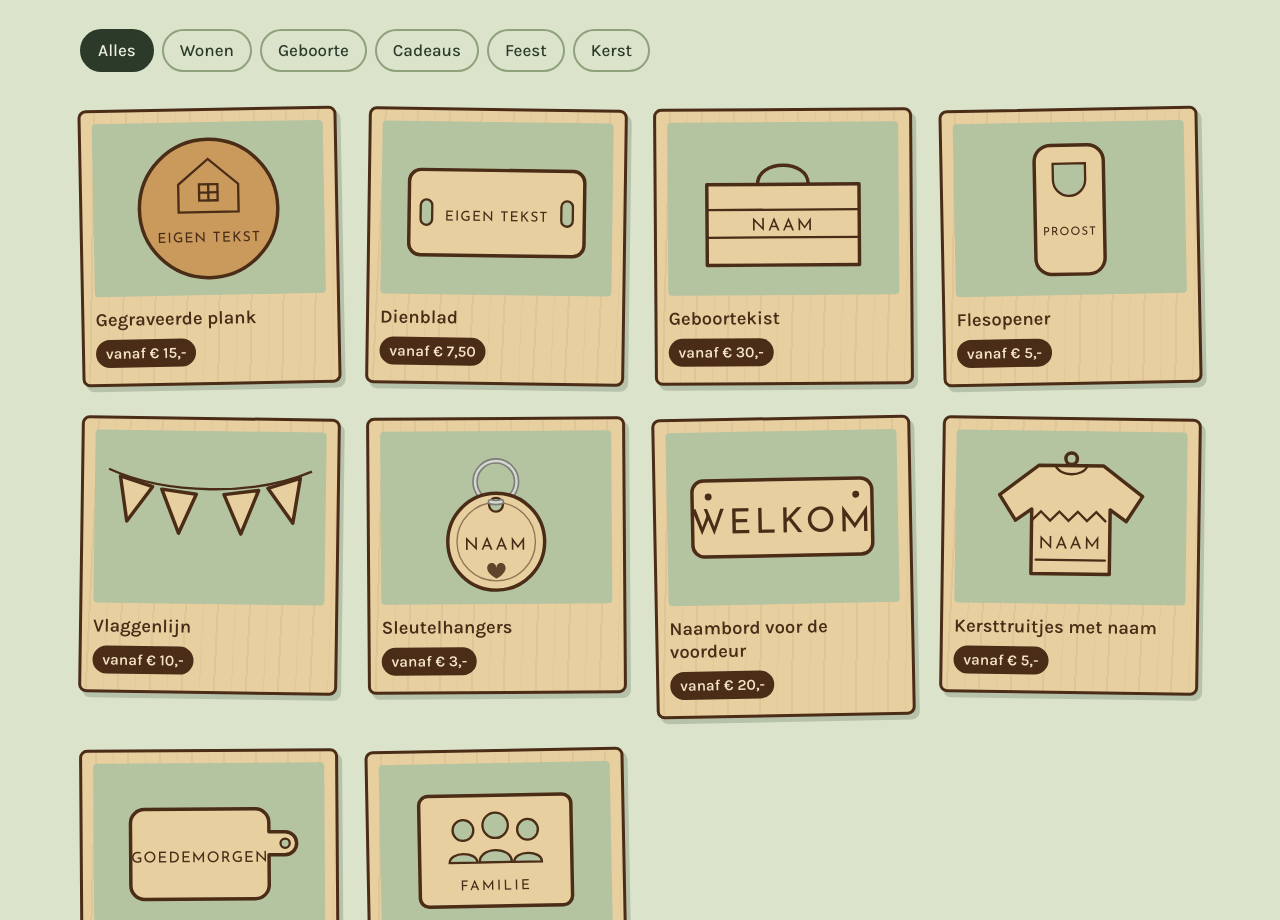
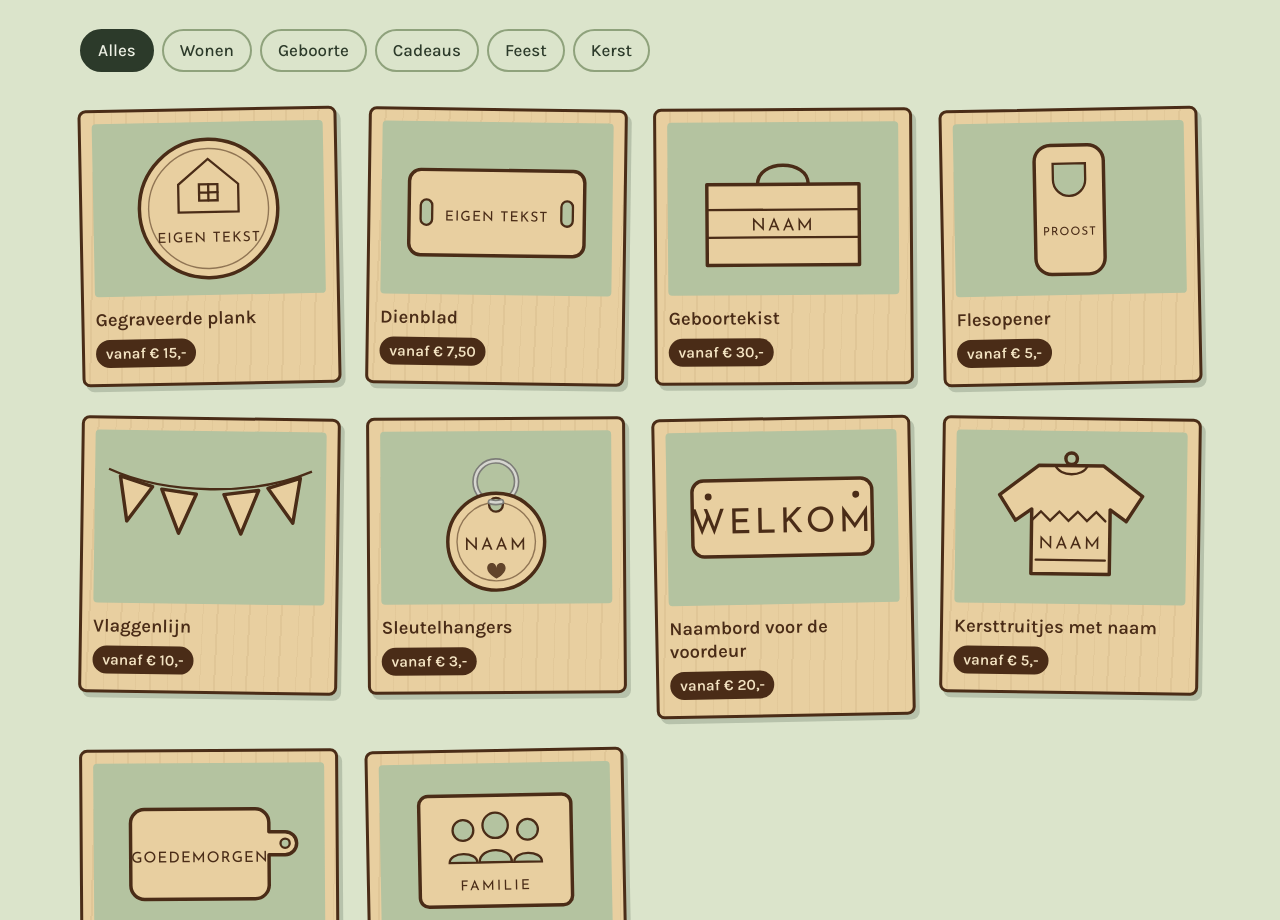
Before and after one commit to wouter-jacobs/bosgoed, a plain HTML site: page index.html in a window 1280 px wide. Shown: the part 893-1813 px from the top of the page. Drawn offline with Linux system fonts and the light colour scheme.

Commit message:
Icoon gegraveerde plank in dezelfde lichte houtkleur als de rest
Co-Authored-By: Claude Opus 5.5 <noreply@anthropic.com>
Claude-Session: https://claude.ai/code/session_019pDUQM3vta1Z4WYRQu27yG

```diff
--- a/index.html
+++ b/index.html
@@ -402,7 +402,8 @@ const TEKENINGEN = {
     <circle cx="100" cy="24" r="5" fill="none" stroke="#4a2c17" stroke-width="3"/>
     <g ${G}><path d="M66 78l8-8 8 8 8-8 8 8 8-8 8 8 8-8 8 8M70 112h60"/><path d="M86 30c4 10 24 10 28 0"/></g>
     <text x="100" y="102" text-anchor="middle" font-family="Josefin Sans, sans-serif" font-size="15" letter-spacing="2" fill="#4a2c17">NAAM</text>`,
-  plank: `<circle cx="100" cy="75" r="60" fill="#c99a5b" stroke="#4a2c17" stroke-width="3"/>
+  plank: `<circle cx="100" cy="75" r="60" ${H}/>
+    <circle cx="100" cy="75" r="52" fill="none" stroke="#4a2c17" stroke-width="1.2" opacity=".55"/>
     <g ${G}><path d="M74 78V54l26-22 26 22v24z"/><rect x="92" y="54" width="16" height="14"/><path d="M100 54v14M92 61h16"/></g>
     <text x="100" y="104" text-anchor="middle" font-family="Josefin Sans, sans-serif" font-size="12" letter-spacing="1" fill="#4a2c17">EIGEN TEKST</text>`,
   naambord: `<rect x="22" y="42" width="156" height="66" rx="10" ${H}/>
```
